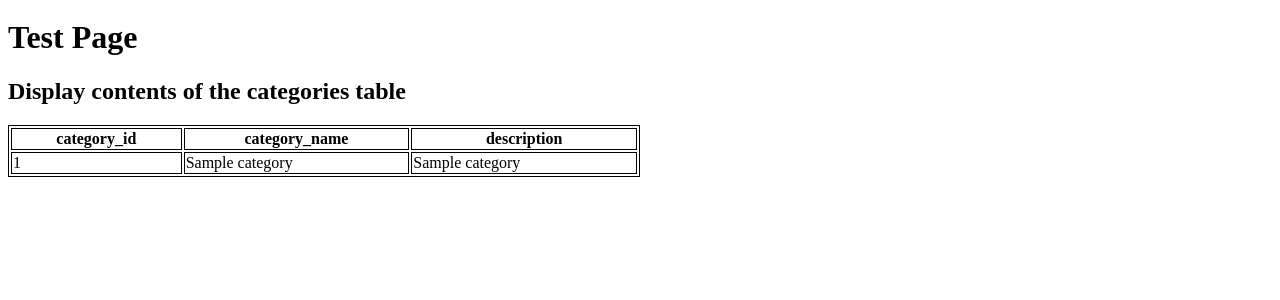
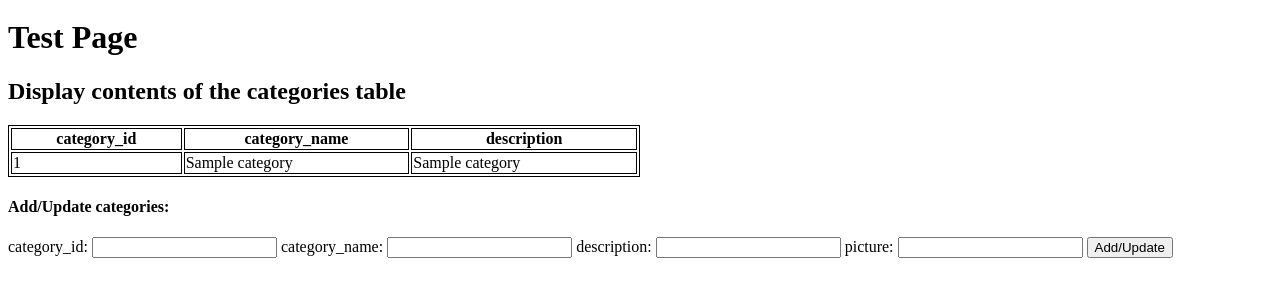
Before and after one commit to AlfonsEdbom/University-Code, a Flask app: page /categories in a window 1280 px wide. Shown: the part 141-441 px from the top of the page. Run offline with Flask 2, Linux system fonts and the light colour scheme; a database or web service that is not in the repository returns one stand-in record (values such as "Sample title"); some libraries are stand-ins or nearby versions.

Commit message:
managed to add stuff to db via website

```diff
--- a/app.py
+++ b/app.py
@@ -15,6 +15,7 @@ def connectToDB():
 def home():
     return render_template("index.html")
 
+
 # display categories table etc
 @app.route("/categories", methods=["GET", "POST"])
 def categories():
@@ -30,6 +31,7 @@ def categories():
     dict_cur.close()
     return render_template("categories.html", categories=results)
 
+
 @app.route("/shippers", methods=["GET", "POST"])
 def shippers():
     conn = connectToDB()
@@ -43,6 +45,7 @@ def shippers():
     conn.close()
     dict_cur.close()
     return render_template("shippers.html", shippers=results)
+
 
 @app.route("/us_states", methods=["GET", "POST"])
 def us_states():
@@ -58,5 +61,44 @@ def us_states():
     dict_cur.close()
     return render_template("us_states.html", us_states=results)
 
+# insert into categories
+@app.route("/cateogries", methods=["POST"])
+def add_category():
+    conn = connectToDB()
+    dict_cur = conn.cursor(cursor_factory=psycopg2.extras.DictCursor)
+
+    category_id = int(request.form['category_id'])
+    category_name = request.form['category_name']
+    description = request.form['description']
+    picture = request.form['picture']
+
+    dict_cur.execute("INSERT INTO categories (category_id, category_name, description) VALUES (%s, %s, %s)",
+    (category_id, category_name, description))
+
+    conn.commit()
+    conn.close()
+    dict_cur.close()
+    print('123')
+    return redirect(url_for("/categories"))
+
+# insert into shippers
+@app.route("/shippers/add", methods=["POST"])
+def add_shipper():
+    conn = connectToDB()
+    dict_cur = conn.cursor(cursor_factory=psycopg2.extras.DictCursor)
+
+    shipper_id = int(request.form['shipper_id'])
+    company_name = request.form['company_name']
+    phone = request.form['phone']
+
+    dict_cur.execute("INSERT INTO shippers (shipper_id, company_name, phone) VALUES (%s, %s, %s)",
+    (shipper_id, company_name, phone))
+
+    conn.commit()
+    conn.close()
+    dict_cur.close()
+    print('123')
+    return redirect("/shippers")
+
 if __name__ == "__main__":
     app.run(debug=True)
--- a/templates/categories.html
+++ b/templates/categories.html
@@ -22,5 +22,21 @@ Placeholder
             {% endfor %}
         </tbody>
     </table>
+    <h4>Add/Update categories:</h4>
+    <form method="POST">
+        <label>category_id:</label>
+        <input type="number" name="category_id">
+
+        <label>category_name:</label>
+        <input type="text" name="category_name">
+
+        <label>description:</label>
+        <input type="text" name="description">
+
+        <label>picture:</label>
+        <input type="text" name="picture">
+
+        <button>Add/Update</button>
+      </form>
 
 {% endblock %}
```
Also changed, not shown: templates/shippers.html (+12 -0 lines).
